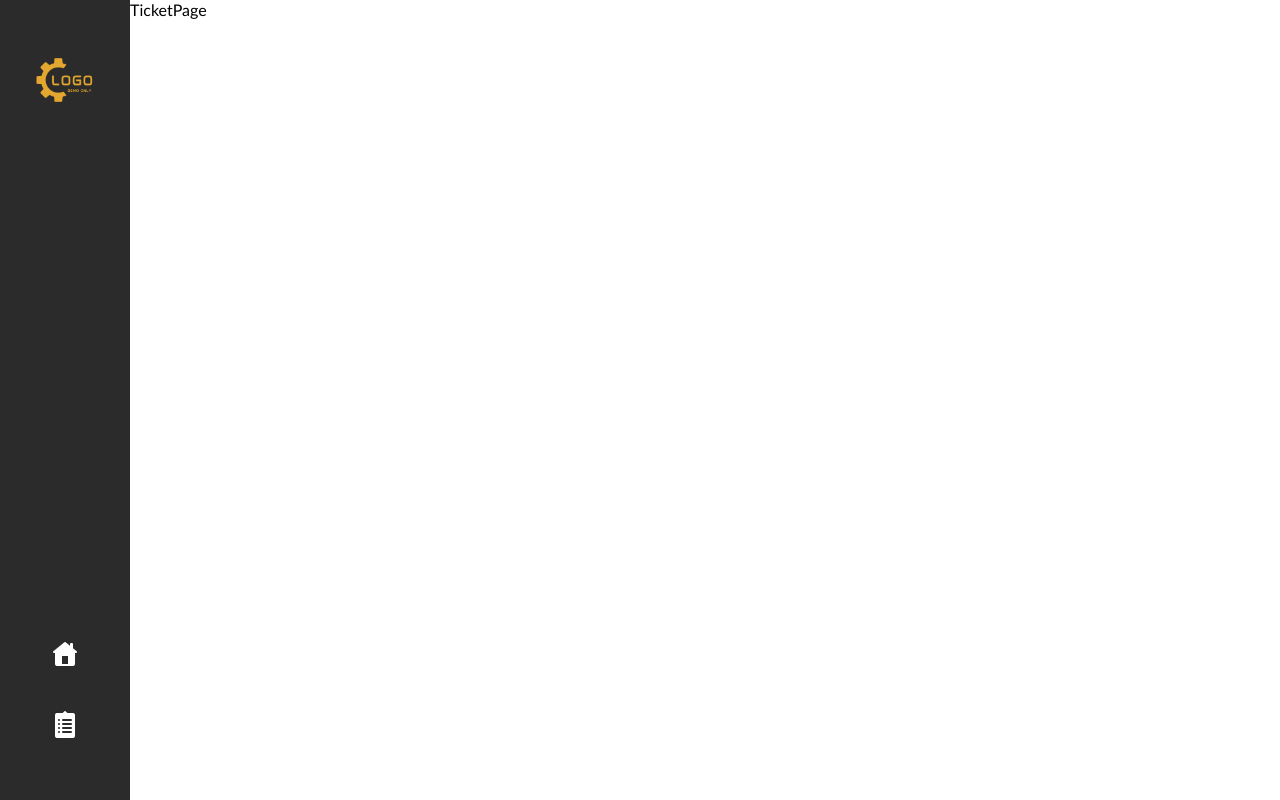
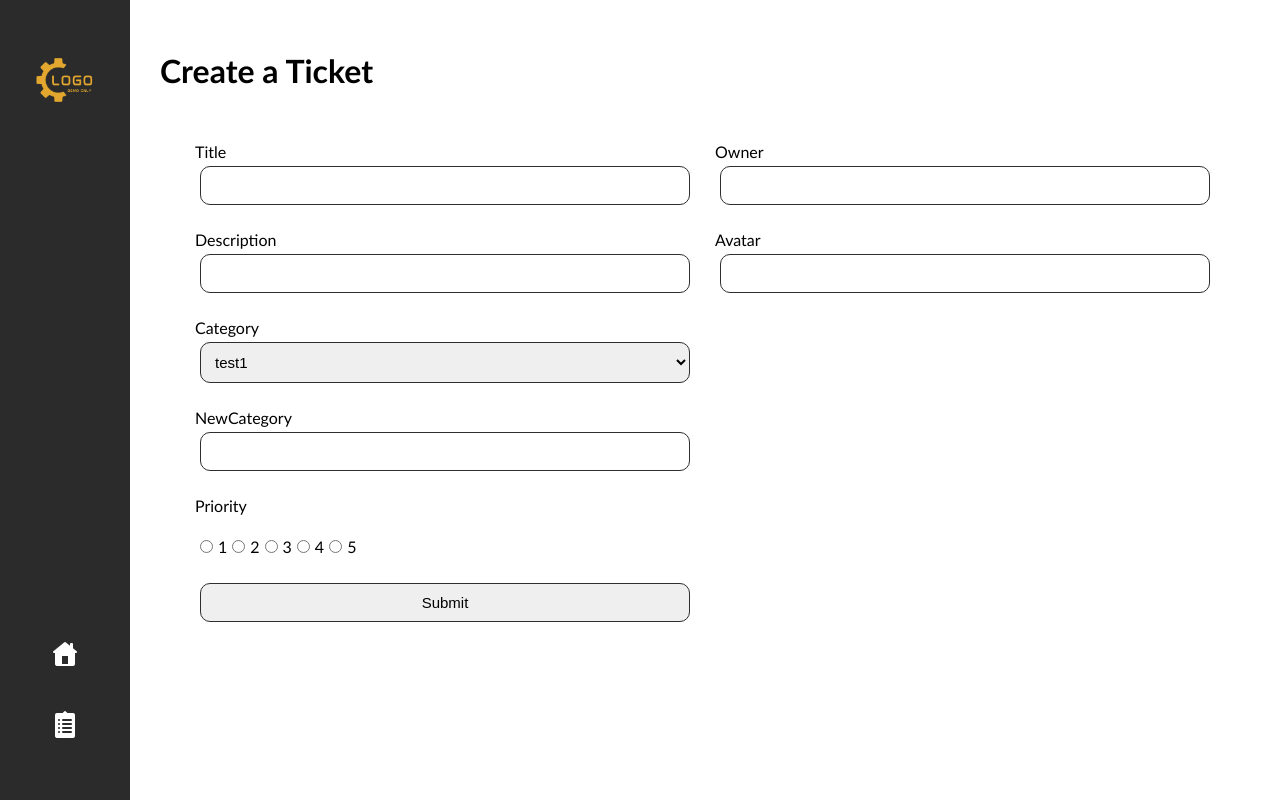
Before and after one commit to hagaital129/CRM-System, a React (Create React App) app: page /ticket in a window 1280 px wide. Built offline with nearby package versions, Linux system fonts and the light colour scheme.

Commit message:
new ticket form

```diff
--- a/src/index.css
+++ b/src/index.css
@@ -27,5 +27,46 @@
 }
 
 .headers {
- color: black
+ color: black;
 }
+
+/*-----Ticket Page ----*/
+
+.ticket {
+ padding: 30px;
+ width: 100%;
+}
+
+.ticket .ticket-container {
+ width: 100%;
+ display: flex;
+ justify-content: center;
+}
+
+.ticket form {
+ display: flex;
+}
+
+.ticket form section {
+ display: flex;
+ flex-direction: column;
+ margin: 10px;
+ width: 500px;
+}
+
+.ticket form label {
+ margin: 20px 0 0 0;
+}
+
+.ticket form select,
+.ticket form input {
+ padding: 10px;
+ margin: 5px;
+ font-size: 15px;
+ border-radius: 10px;
+ border: 1.5px solid rgb(46, 46, 46);
+}
+
+.ticket form .multiple-input-container {
+ margin: 20px 0 20px 0;
+}
--- a/src/pages/TicketPage.js
+++ b/src/pages/TicketPage.js
@@ -1,6 +1,192 @@
+import { useState } from 'react';
+
 const TicketPage = () => {
+ const [formData, setFormData] = useState({
+  status: 'not started',
+  progress: 0,
+  timestamp: new Date().toString()
+ });
+ const editMode = false;
+ const handleSubmit = () => {
+  console.log('Submitted')
+ }
+ const handleChange = (e) => {
+  const value = e.target.value
+  const name = e.target.name
+
+  setFormData((prevState) => ({
+   ...prevState,
+   [name]: value
+  })
+  )
+ }
+
+ const categories = ['test1', 'test2']
+
+ console.log(formData)
+
  return (
-  <div>TicketPage</div>
+  <div className="ticket">
+   <h1>{editMode ? 'Update ticket' : 'Create a Ticket'}</h1>
+   <div className="ticket-container">
+    <form onSubmit={handleSubmit}>
+     <section>
+      <label htmlFor="title">Title</label>
+      <input
+       id="title"
+       name="title"
+       type="text"
+       onChange={handleChange}
+       required={true}
+       value={formData.title}
+      />
+
+      <label htmlFor="description">Description</label>
+      <input
+       id="description"
+       name="description"
+       type="text"
+       onChange={handleChange}
+       required={true}
+       value={formData.description}
+      />
+
+      <label>Category</label>
+      <select
+       name="category"
+       value={formData.category}
+       onChange={handleChange}
+      >
+       {categories?.map((category, _index) => (
+        <option key={_index} value={category}>{category}</option>
+       ))}
+
+      </select>
+
+      <label htmlFor="new-category">NewCategory</label>
+      <input
+       id="new-category"
+       name="category"
+       type="text"
+       onChange={handleChange}
+       required={true}
+       value={formData.category}
+      />
+
+      <label>Priority</label>
+      <div className='multiple-input-container'>
+       <input
+        id='priority-1'
+        name='priority'
+        type='radio'
+        onChange={handleChange}
+        value={1}
+        checked={formData.priority === 1}
+       />
+       <label htmlFor='priority-1'>1</label>
+
+       <input
+        id='priority-2'
+        name='priority'
+        type='radio'
+        onChange={handleChange}
+        value={2}
+        checked={formData.priority === 2}
+       />
+       <label htmlFor='priority-2'>2</label>
+
+       <input
+        id='priority-3'
+        name='priority'
+        type='radio'
+        onChange={handleChange}
+        value={3}
+        checked={formData.priority === 3}
+       />
+       <label htmlFor='priority-3'>3</label>
+
+       <input
+        id='priority-4'
+        name='priority'
+        type='radio'
+        onChange={handleChange}
+        value={4}
+        checked={formData.priority === 4}
+       />
+       <label htmlFor='priority-4'>4</label>
+
+       <input
+        id='priority-5'
+        name='priority'
+        type='radio'
+        onChange={handleChange}
+        value={5}
+        checked={formData.priority === 5}
+       />
+       <label htmlFor='priority-5'>5</label>
+      </div>
+
+      {editMode && <>
+       <input
+        type='range'
+        id='progress'
+        name='progress'
+        value={formData.progress}
+        min='0'
+        max='100'
+        onChange={handleChange}
+       />
+       <label htmlFor='progress'>Progress</label>
+
+
+
+       <label>Status</label>
+       <select
+        name='status'
+        value={formData.status}
+        onChange={handleChange}
+       >
+
+        <option selected={formData.status === 'Completed'} value="Completed">Completed</option>
+        <option selected={formData.status === 'On Work'} value="On Work">On Work</option>
+        <option selected={formData.status === 'Stuck'} value="Stuck">Stuck</option>
+        <option selected={formData.status === 'Pending'} value="Pending">Pending</option>
+       </select>
+      </>
+      }
+
+      <input type='submit' />
+     </section>
+
+     <section>
+      <label htmlFor='owner'>Owner</label>
+      <input
+       id="owner"
+       name="owner"
+       type="text"
+       onChange={handleChange}
+       required={true}
+       value={formData.owner}
+      />
+
+      <label htmlFor='avatar'>Avatar</label>
+      <input
+       id="avatar"
+       name="avatar"
+       type="url"
+       onChange={handleChange}
+       required={true}
+       value={formData.avatar}
+      />
+      <div className='img-preview'>
+       {formData.avatar && (
+        <img src={formData.avatar} alt='image preview' />
+       )}
+      </div>
+     </section>
+    </form>
+   </div>
+  </div>
  )
 }
 
```
